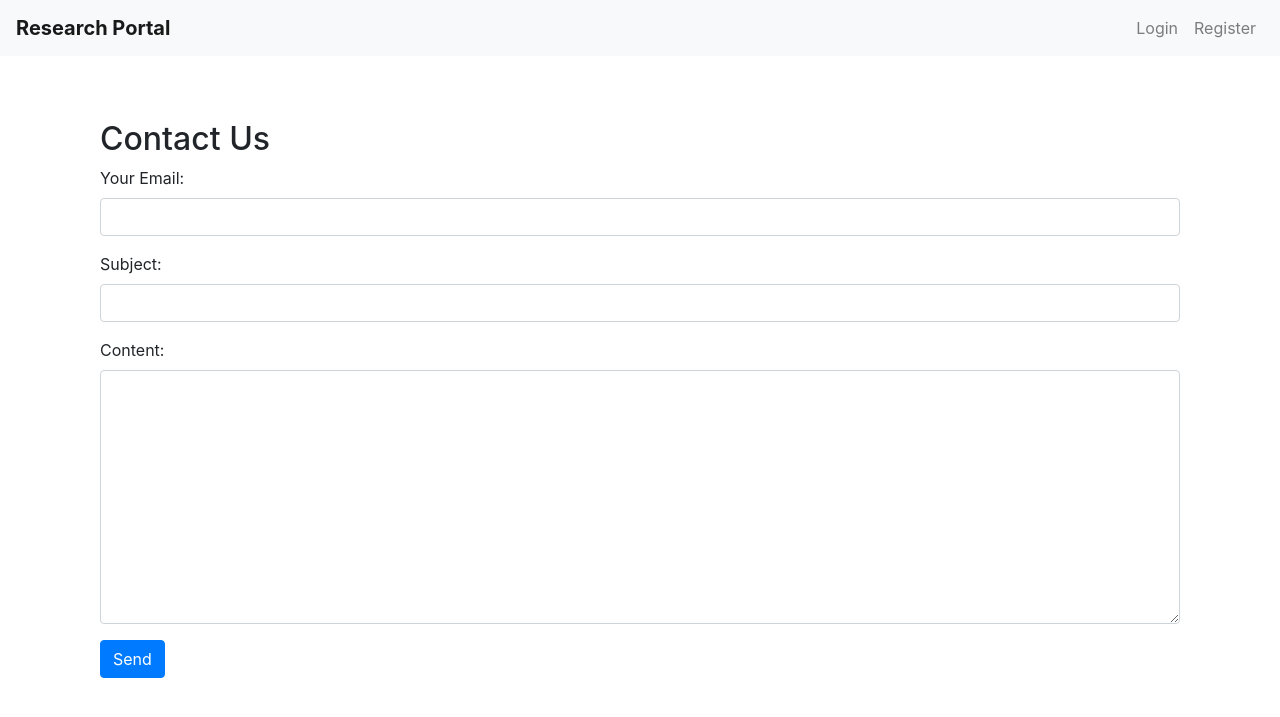
After one commit to cobaltmix/publifree, a Django app: page /contact/ in a window 1280 px wide. The commit adds this page. Shown: the top 717 px of the page. Run offline with Django 4.2, Linux system fonts and the light colour scheme; some libraries are stand-ins or nearby versions.

Commit message:
cleanup + add email feature

```diff
--- a/papers/forms.py
+++ b/papers/forms.py
@@ -11,15 +11,17 @@ class UserRegisterForm(UserCreationForm):
         model = User
         fields = ["username", "email", "password1", "password2"]
 
+
 class ResearchPaperForm(forms.ModelForm):
     class Meta:
         model = ResearchPaper
-        fields = ['title', 'abstract', 'pdf']
+        fields = ["title", "abstract", "pdf"]
         widgets = {
-            'title': forms.TextInput(attrs={'class': 'form-control'}),
-            'abstract': forms.Textarea(attrs={'class': 'form-control'}),
-            'pdf': forms.ClearableFileInput(attrs={'class': 'form-control'}),
+            "title": forms.TextInput(attrs={"class": "form-control"}),
+            "abstract": forms.Textarea(attrs={"class": "form-control"}),
+            "pdf": forms.ClearableFileInput(attrs={"class": "form-control"}),
         }
+
 
 class ProfileUpdateForm(forms.ModelForm):
     email = forms.EmailField()
@@ -27,3 +29,19 @@ class ProfileUpdateForm(forms.ModelForm):
     class Meta:
         model = User
         fields = ["username", "email", "first_name", "last_name"]
+
+
+class ContactForm(forms.Form):
+    user_email = forms.EmailField(
+        label="Your Email",
+        max_length=255,
+        widget=forms.EmailInput(attrs={"class": "form-control"}),
+    )
+    subject = forms.CharField(
+        label="Subject",
+        max_length=255,
+        widget=forms.TextInput(attrs={"class": "form-control"}),
+    )
+    content = forms.CharField(
+        label="Content", widget=forms.Textarea(attrs={"class": "form-control"})
+    )
--- a/papers/models.py
+++ b/papers/models.py
@@ -1,5 +1,6 @@
 from django.db import models
 from django.contrib.auth.models import User
+
 
 class ResearchPaper(models.Model):
     title = models.CharField(max_length=255)
@@ -7,7 +8,7 @@ class ResearchPaper(models.Model):
     author = models.ForeignKey(User, on_delete=models.SET_NULL, null=True, blank=True)
     is_published = models.BooleanField(default=False)
     created_at = models.DateTimeField(auto_now_add=True)
-    pdf = models.FileField(upload_to='papers/pdfs/', null=True, blank=True)
+    pdf = models.FileField(upload_to="papers/pdfs/", null=True, blank=True)
 
     def __str__(self):
         return self.title
--- a/papers/templates/base.html
+++ b/papers/templates/base.html
@@ -8,7 +8,10 @@
       rel="stylesheet"
       href="https://stackpath.bootstrapcdn.com/bootstrap/4.5.2/css/bootstrap.min.css"
     />
-    <link rel="stylesheet" href="https://cdnjs.cloudflare.com/ajax/libs/dropzone/5.9.3/dropzone.min.css">
+    <link
+      rel="stylesheet"
+      href="https://cdnjs.cloudflare.com/ajax/libs/dropzone/5.9.3/dropzone.min.css"
+    />
     <style>
       body {
         padding-top: 56px;
@@ -55,6 +58,9 @@
           <li class="nav-item">
             <a class="nav-link" href="{% url 'logout' %}">Logout</a>
           </li>
+          <li class="nav-item">
+            <a class="nav-link" href="{% url 'contact' %}">Contact</a>
+          </li>
           {% else %}
           <li class="nav-item">
             <a class="nav-link" href="{% url 'login' %}">Login</a>
@@ -62,6 +68,7 @@
           <li class="nav-item">
             <a class="nav-link" href="{% url 'register' %}">Register</a>
           </li>
+
           {% endif %}
         </ul>
       </div>
--- /dev/null
+++ b/papers/templates/papers/contact.html
@@ -0,0 +1,18 @@
+{% extends "base.html" %} {% block content %}
+<div class="container">
+  <h2>Contact Us</h2>
+  <form method="POST">
+    {% csrf_token %} {{ form.non_field_errors }}
+    <div class="form-group">
+      {{ form.user_email.label_tag }} {{ form.user_email }}
+    </div>
+    <div class="form-group">
+      {{ form.subject.label_tag }} {{ form.subject }}
+    </div>
+    <div class="form-group">
+      {{ form.content.label_tag }} {{ form.content }}
+    </div>
+    <button type="submit" class="btn btn-primary">Send</button>
+  </form>
+</div>
+{% endblock %}
--- a/papers/templates/papers/view_papers.html
+++ b/papers/templates/papers/view_papers.html
@@ -30,9 +30,8 @@
 </div>
 {% endblock %}
 
-<!-- Include Bootstrap JS and dependencies -->
 <script src="https://code.jquery.com/jquery-3.5.1.slim.min.js"></script>
 <script src="https://cdn.jsdelivr.net/npm/@popperjs/core@2.5.4/dist/umd/popper.min.js"></script>
 <script src="https://stackpath.bootstrapcdn.com/bootstrap/4.5.2/js/bootstrap.min.js"></script>
-<!-- Include Dropzone JS -->
+
 <script src="https://cdnjs.cloudflare.com/ajax/libs/dropzone/5.9.3/dropzone.min.js"></script>
--- a/papers/urls.py
+++ b/papers/urls.py
@@ -1,13 +1,18 @@
 from django.urls import path
-from .views import register, submit_paper, view_papers, profile, delete_paper
+from .views import register, submit_paper, view_papers, profile, delete_paper, contact
 from django.contrib.auth.views import LoginView, LogoutView
 
 urlpatterns = [
-    path('register/', register, name='register'),
-    path('submit/', submit_paper, name='submit_paper'),
-    path('login/', LoginView.as_view(template_name='registration/login.html'), name='login'),
-    path('logout/', LogoutView.as_view(next_page='login'), name='logout'),
-    path('profile/', profile, name='profile'),
-    path('delete-paper/<int:pk>/', delete_paper, name='delete_paper'),
-    path('', view_papers, name='view_papers'),
+    path("register/", register, name="register"),
+    path("submit/", submit_paper, name="submit_paper"),
+    path(
+        "login/",
+        LoginView.as_view(template_name="registration/login.html"),
+        name="login",
+    ),
+    path("logout/", LogoutView.as_view(next_page="login"), name="logout"),
+    path("profile/", profile, name="profile"),
+    path("delete-paper/<int:pk>/", delete_paper, name="delete_paper"),
+    path("contact/", contact, name="contact"),
+    path("", view_papers, name="view_papers"),
 ]
--- a/papers/views.py
+++ b/papers/views.py
@@ -1,70 +1,93 @@
 from django.contrib.auth.decorators import login_required
 from django.shortcuts import render, redirect, get_object_or_404
-from .forms import UserRegisterForm, ResearchPaperForm, ProfileUpdateForm
+from .forms import UserRegisterForm, ResearchPaperForm, ProfileUpdateForm, ContactForm
 from .models import ResearchPaper
 from django.contrib import messages
 from django.db.models import Q
+from django.core.mail import EmailMessage
 
 
 def register(request):
-    if request.method == 'POST':
+    if request.method == "POST":
         form = UserRegisterForm(request.POST)
         if form.is_valid():
             form.save()
-            username = form.cleaned_data.get('username')
-            messages.success(request, f'Account created for {username}!')
-            return redirect('login')
+            username = form.cleaned_data.get("username")
+            messages.success(request, f"Account created for {username}!")
+            return redirect("login")
     else:
         form = UserRegisterForm()
-    return render(request, 'papers/register.html', {'form': form})
+    return render(request, "papers/register.html", {"form": form})
 
 
 @login_required
 def submit_paper(request):
-    if request.method == 'POST':
+    if request.method == "POST":
         form = ResearchPaperForm(request.POST, request.FILES)
         if form.is_valid():
             paper = form.save(commit=False)
             paper.author = request.user
             paper.save()
-            messages.success(request, f'Your paper has been submitted for review!')
-            return redirect('view_papers')
+            messages.success(request, f"Your paper has been submitted for review!")
+            return redirect("view_papers")
     else:
         form = ResearchPaperForm()
-    return render(request, 'papers/submit_paper.html', {'form': form})
+    return render(request, "papers/submit_paper.html", {"form": form})
 
 
 @login_required
 def profile(request):
-    if request.method == 'POST':
+    if request.method == "POST":
         u_form = ProfileUpdateForm(request.POST, instance=request.user)
         if u_form.is_valid():
             u_form.save()
-            messages.success(request, 'Your account has been updated!')
-            return redirect('profile')
+            messages.success(request, "Your account has been updated!")
+            return redirect("profile")
     else:
         u_form = ProfileUpdateForm(instance=request.user)
 
     user_papers = ResearchPaper.objects.filter(author=request.user, is_published=True)
 
-    context = {
-        'u_form': u_form,
-        'user_papers': user_papers
-    }
+    context = {"u_form": u_form, "user_papers": user_papers}
 
-    return render(request, 'papers/profile.html', context)
+    return render(request, "papers/profile.html", context)
+
 
 @login_required
 def delete_paper(request, pk):
     paper = get_object_or_404(ResearchPaper, pk=pk, author=request.user)
     paper.delete()
-    messages.success(request, 'Your paper has been deleted!')
-    return redirect('profile')
+    messages.success(request, "Your paper has been deleted!")
+    return redirect("profile")
 
 
 def view_papers(request):
-    query = request.GET.get('q')
+    query = request.GET.get("q")
     papers = ResearchPaper.objects.filter(is_published=True)
     if query:
         papers = papers.filter(Q(title__icontains=query) | Q(abstract__icontains=query))
-    return render(request, 'papers/view_papers.html', {'papers': papers})
+    return render(request, "papers/view_papers.html", {"papers": papers})
+
+
+def contact(request):
+    if request.method == "POST":
+        form = ContactForm(request.POST)
+        if form.is_valid():
+            subject = form.cleaned_data["subject"]
+            content = form.cleaned_data["content"]
+            user_email = form.cleaned_data["user_email"]
+            recipient_list = ["spacedailyfacts@gmail.com"]
+
+            email = EmailMessage(
+                subject=subject,
+                body=content,
+                from_email=user_email,
+                to=recipient_list,
+            )
+            email.send()
+            messages.success(request, "Your message has been sent successfully!")
+            return redirect("contact")
+    else:
+        form = ContactForm()
+
+    return render(request, "papers/contact.html", {"form": form})
--- a/research_portal/urls.py
+++ b/research_portal/urls.py
@@ -4,9 +4,9 @@ from django.conf import settings
 from django.conf.urls.static import static
 
 urlpatterns = [
-    path('admin/', admin.site.urls),
-    path('', include('papers.urls')),
-    path('accounts/', include('django.contrib.auth.urls')),
+    path("admin/", admin.site.urls),
+    path("", include("papers.urls")),
+    path("accounts/", include("django.contrib.auth.urls")),
 ]
 
 if settings.DEBUG:
```
Also changed, not shown: research_portal/settings.py (+13 -5 lines).
